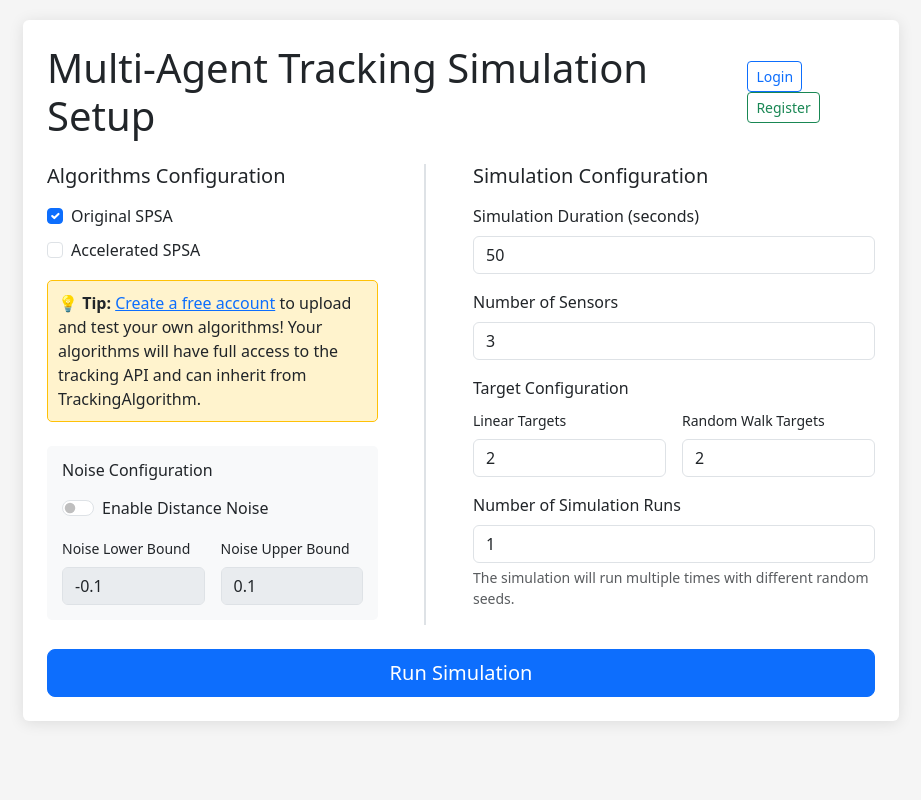
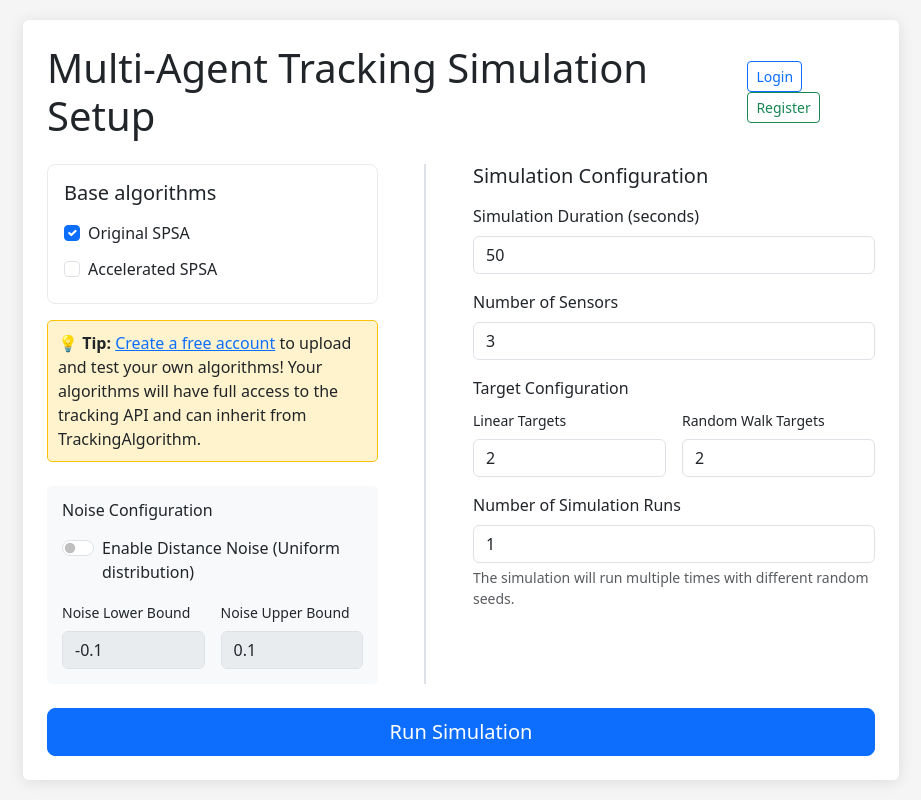
Before and after one commit to Salvatore112/MultiagentTrackingAlgorithms, a Django app: page /setup/ in a window 1280 px wide. Shown: the whole page, without its empty margins (179-1100 px from the left). Run offline with Django 5.2, Linux system fonts and the light colour scheme.

Commit message:
chore: clarify the type of noise

```diff
--- a/templates/simulations/setup.html
+++ b/templates/simulations/setup.html
@@ -53,6 +53,39 @@
             padding: 10px;
             margin-top: 10px;
         }
+        .algorithms-section {
+            display: flex;
+            flex-direction: column;
+            gap: 1rem;
+        }
+        .base-algorithms-box, .user-algorithms-box {
+            background-color: #ffffff;
+            border: 1px solid #e9ecef;
+            border-radius: 8px;
+            padding: 1rem;
+        }
+        .base-algorithms-box {
+            min-height: 140px;
+        }
+        .user-algorithms-box {
+            min-height: 140px;
+        }
+        .algorithm-items {
+            display: flex;
+            flex-direction: column;
+            gap: 0.75rem;
+        }
+        .algorithm-items .form-check {
+            margin-bottom: 0;
+        }
+        .algorithm-items hr {
+            margin: 0.5rem 0;
+        }
+        .algorithm-items h6 {
+            font-size: 0.9rem;
+            margin-bottom: 0.5rem;
+            color: #495057;
+        }
     </style>
 </head>
 <body>
@@ -78,8 +111,10 @@
 
                     <div class="row">
                         <div class="col-md-5">
-                            <h5 class="mb-3">Algorithms Configuration</h5>
-                            <div class="d-flex flex-column gap-2">
+                            <div class="algorithms-section">
+                                <div class="base-algorithms-box">
+                                    <h5 class="mb-3">Base algorithms</h5>
+                                    <div class="algorithm-items">
                                         <div class="form-check">
                                             <input class="form-check-input algorithm-checkbox" type="checkbox" id="original_spsa" name="algorithms" value="original_spsa" checked>
                                             <label class="form-check-label" for="original_spsa">Original SPSA</label>
@@ -88,16 +123,21 @@
                                             <input class="form-check-input algorithm-checkbox" type="checkbox" id="accelerated_spsa" name="algorithms" value="accelerated_spsa">
                                             <label class="form-check-label" for="accelerated_spsa">Accelerated SPSA</label>
                                         </div>
+                                    </div>
+                                </div>
 
                                 {% if custom_algorithms %}
-                                    <hr>
-                                    <h6 class="mt-2">Your Custom Algorithms</h6>
+                                <div class="user-algorithms-box">
+                                    <h5 class="mb-3">User algorithms</h5>
+                                    <div class="algorithm-items">
                                         {% for algo in custom_algorithms %}
                                         <div class="form-check custom-algorithm-item">
                                             <input class="form-check-input algorithm-checkbox" type="checkbox" id="{{ algo }}" name="algorithms" value="{{ algo }}">
                                             <label class="form-check-label" for="{{ algo }}">{{ algo }}</label>
                                         </div>
                                         {% endfor %}
+                                    </div>
+                                </div>
                                 {% endif %}
                             </div>
 
@@ -111,7 +151,7 @@
                                 <h6 class="mb-3">Noise Configuration</h6>
                                 <div class="form-check form-switch mb-3">
                                     <input class="form-check-input" type="checkbox" id="noise_enabled" name="noise_enabled">
-                                    <label class="form-check-label" for="noise_enabled">Enable Distance Noise</label>
+                                    <label class="form-check-label" for="noise_enabled">Enable Distance Noise (Uniform distribution) </label>
                                 </div>
                                 <div class="row g-3">
                                     <div class="col-6">
```
Lines whose indentation alone changed are shown as unchanged.
